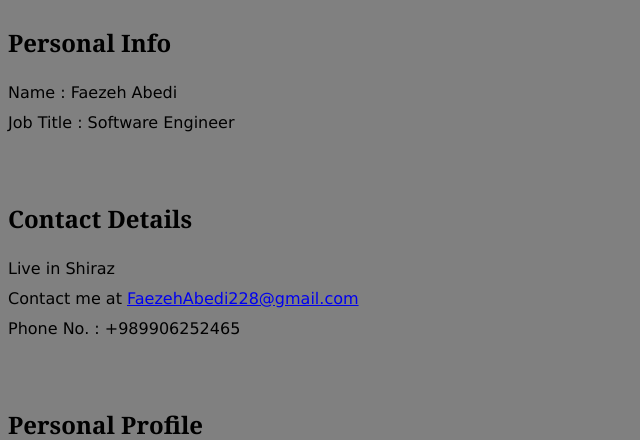
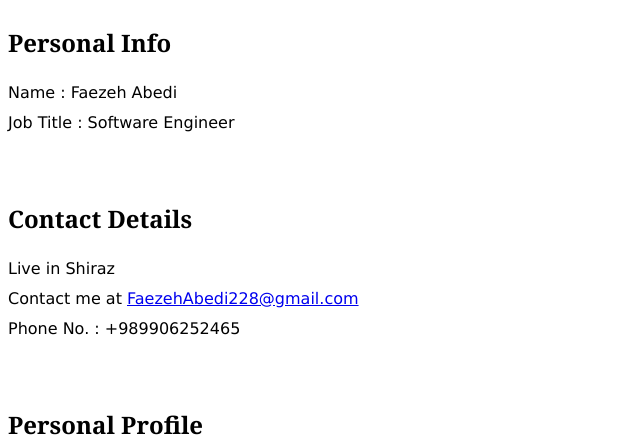
Before and after one commit to FaezehAbedi/FaezehAbedi-github.io, a PHP site: page / in a window 1280 px wide. Shown: the top 440 px of the page, without its empty margins (0-640 px from the left). Run offline with PHP 8.4, Linux system fonts and the light colour scheme.

Commit message:
Update introduce.css

```diff
--- a/introduce.css
+++ b/introduce.css
@@ -25,7 +25,7 @@ footer, header, hgroup, menu, nav, section {
 }
 body {
  line-height: 30px;
- background-color: gray;
+
 }
 ol, ul {
  list-style: none;
```
